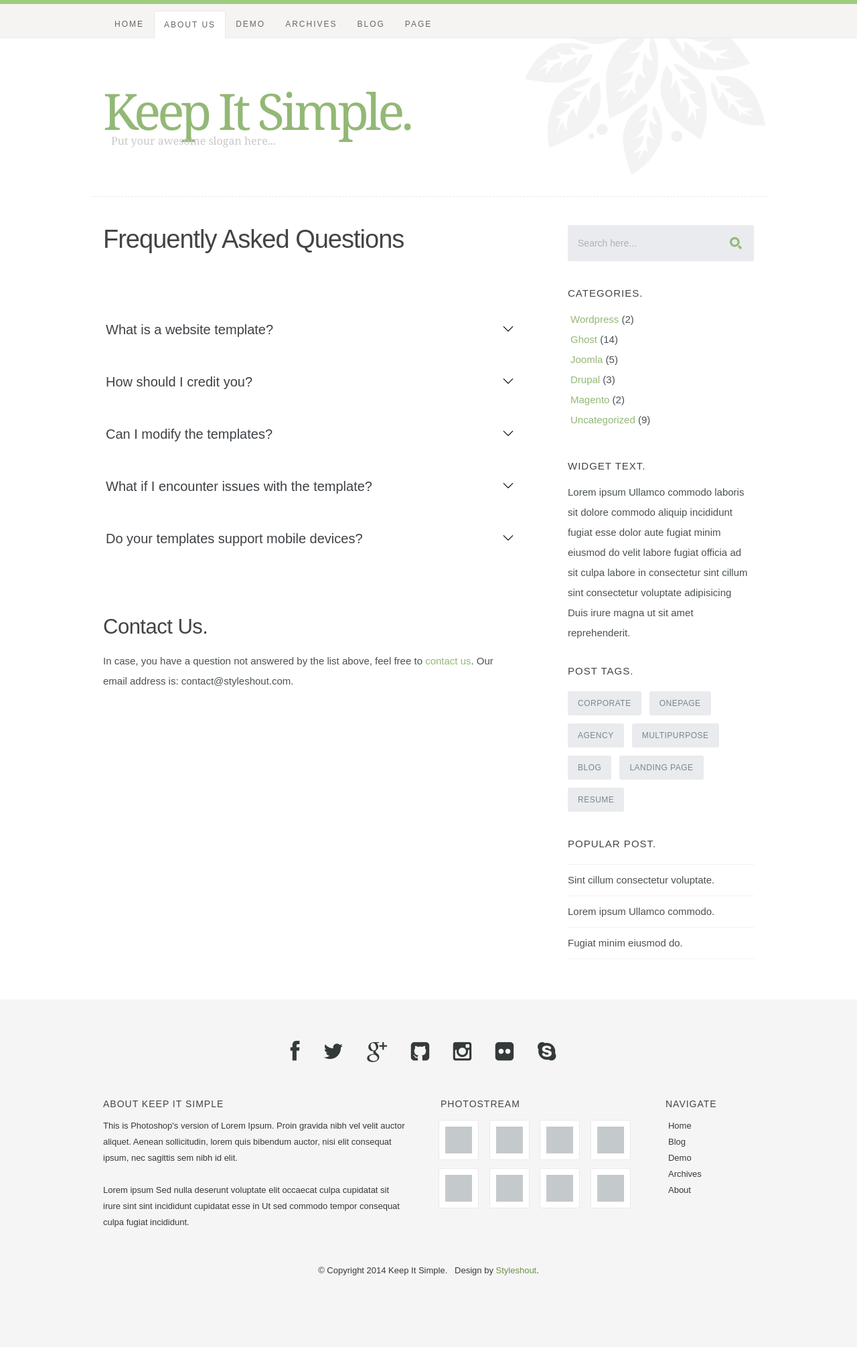
After one commit to katyadess/-bootstrap-hw, a Django app: page /faq in a window 1280 px wide. The commit adds this page. Shown: the whole page at 67% size. Run offline with Django 5.2, Linux system fonts and the light colour scheme; some libraries are stand-ins or nearby versions.

Commit message:
added q&a page

```diff
--- a/myproject/main/urls.py
+++ b/myproject/main/urls.py
@@ -10,4 +10,5 @@
     path('single/', views.single, name='single'),
     path('about', views.about, name='about'),
     path('contact/', views.contact, name='contact'),
+    path('faq', views.faq, name='faq')
 ]
--- a/myproject/main/views.py
+++ b/myproject/main/views.py
@@ -30,3 +30,40 @@
 
 def contact(request):
     return render(request, 'main/contact.html')
+
+def faq(request):
+    faqs = [
+        {
+            'question': 'What is a website template?',
+            'answer': 'A site template is a ready-made webpage or set of webpages that helps you set-up a high-quality \
+            website in a short period of time. It speeds up your design process since the pre-designed and pre-built webpages will serve as your starting point. \
+            It provides you with a fully designed and coded site layout that you can modify allowing you to build a website without the need to hire a professional web designer. \
+            Site templates help you save time and money.'
+        },
+        {
+            'question': 'How should I credit you?',
+            'answer': 'Just visibly credit us somewhere on your site. We prefer the footer credit that comes with the site template but if you don\'t want it there, you\'re still free to move it somewhere else on your site.'
+        },
+        {
+            'question': 'Can I modify the templates?',
+            'answer': 'Yes, you can fully customize the template to match your specific needs. \
+                You can change the design, colors, layout, and any other aspect of the template. \
+                Our templates are designed to be flexible and easy to modify, allowing you to \
+                create a unique website that fits your brand.'
+        },
+        {
+            'question': 'What if I encounter issues with the template?',
+            'answer': ' If you encounter any issues with the template, feel free to reach out to us for support. \
+            We are here to help you resolve any problems you may face. Additionally, our templates come with documentation \
+            that can guide you through the setup and customization process.'
+        },
+        {
+            'question': 'Do your templates support mobile devices?',
+            'answer': 'Yes, all our templates are designed to be fully responsive, meaning they will automatically adjust \
+                to fit different screen sizes and devices, including mobile phones and tablets. \
+                This ensures that your website looks great and functions well on any device.'
+        }
+    ]
+
+    context = {'faqs': faqs}
+    return render(request, 'main/faq.html', context)
--- /dev/null
+++ b/myproject/static/main/css/accordion.css
@@ -0,0 +1,33 @@
+#accordion {
+    margin: 6em 0;
+    display: flex;
+    flex-direction: column;
+    gap: 2em;
+}
+
+#accordion li label {
+    font-size: 2rem;
+    display: flex;
+    justify-content: space-between;
+    align-items: center;
+    cursor: pointer;
+}
+
+#accordion li label span {
+    font-size: 1.8rem;
+    color: black;
+}
+
+#accordion label + input[type='radio'] {
+    display: none;
+}
+
+#accordion .answer {
+    max-height: 0;
+    overflow: hidden;
+    transition: max-height .5s
+}
+
+#accordion label + input[type='radio']:checked + .answer {
+    max-height: 400px;
+}
--- a/myproject/templates/main/archives.html
+++ b/myproject/templates/main/archives.html
@@ -6,7 +6,7 @@
 	<li class="has-children"><a href="{% url "about" %}">About Us</a>
 	<ul>
 		<li><a href="{% url "contact" %}">Contact Us</a></li>
-		<li><a href="#">FAQ</a></li>
+		<li><a href="{% url "faq" %}">FAQ</a></li>
 	</ul>
  </li>
  <li><a href="{% url "demo" %}">Demo</a></li>
--- a/myproject/templates/main/blog.html
+++ b/myproject/templates/main/blog.html
@@ -6,7 +6,7 @@
 	<li class="has-children"><a href="{% url "about" %}">About Us</a>
 	<ul>
 		<li><a href="{% url "contact" %}">Contact Us</a></li>
-		<li><a href="#">FAQ</a></li>
+		<li><a href="{% url "faq" %}">FAQ</a></li>
 	</ul>
  </li>
  <li><a href="{% url "demo" %}">Demo</a></li>
--- a/myproject/templates/main/demo.html
+++ b/myproject/templates/main/demo.html
@@ -59,7 +59,7 @@
                <li class="has-children"><a href="{% url "about" %}">About Us</a>
                <ul>
                   <li><a href="{% url "contact" %}">Contact Us</a></li>
-	               <li><a href="#">FAQ</a></li>
+	               <li><a href="{% url "faq" %}">FAQ</a></li>
                </ul>
              </li>
              <li class="current"><a href="{% url "demo" %}">Demo</a></li>
--- /dev/null
+++ b/myproject/templates/main/faq.html
@@ -0,0 +1,57 @@
+{% extends "main/base.html" %}
+{% block navs %}
+<ul id="nav" class="nav">
+	<li><a href="{% url "index" %}">Home</a></li>
+	<li class="has-children current"><a href="{% url "about" %}">About Us</a>
+	<ul>
+	   <li><a href="{% url "contact" %}">Contact Us</a></li>
+	   <li><a href="{% url "faq" %}">FAQ</a></li>
+	</ul>
+ </li>
+ <li><a href="{% url "demo" %}">Demo</a></li>
+ <li><a href="{% url "archives" %}">Archives</a></li>
+	<li class="has-children"><a href="{% url "single" %}">Blog</a>
+		  <ul>
+	   <li><a href="{% url "blog" %}">Blog Entries</a></li>
+	   <li><a href="{% url "single" %}">Single Blog</a></li>
+	</ul>
+	</li>
+	<li><a href="{% url "page" %}">Page</a></li>
+ </ul> <!-- end #nav -->
+{% endblock navs %}
+{% block content %}
+{% load static %}
+<link rel="stylesheet" href="{% static "main/css/accordion.css" %}">
+<h1>Frequently Asked Questions</h1>
+
+<ul id="accordion">
+    {% for faq in faqs %}
+        <li>
+            <label for="faq-{{ forloop.counter }}">{{ faq.question }} <span><i class="bi bi-chevron-down"></i></span></label>
+            <input type="radio" name="accordion" id="faq-{{ forloop.counter }}">
+
+            <div class="answer">
+                <p>{{ faq.answer }}</p>
+            </div>
+        </li>
+    {% endfor %}
+</ul>
+
+<article class="entry">
+
+	<header class="entry-header">
+
+		<h2 class="entry-title">
+			Contact Us.
+		</h2>
+
+	</header>
+
+	<div class="entry-content">
+        <p>In case, you have a question not answered by the list above,
+            feel free to <a href="{% url "contact" %}">contact us</a>. Our email address is: contact@styleshout.com.</p>
+    </div>
+
+
+</article> <!-- end entry -->
+{% endblock content %}
--- a/myproject/templates/main/index.html
+++ b/myproject/templates/main/index.html
@@ -6,7 +6,7 @@
 	<li class="has-children"><a href="{% url "about" %}">About Us</a>
 	<ul>
 		<li><a href="{% url "contact" %}">Contact Us</a></li>
-		<li><a href="#">FAQ</a></li>
+		<li><a href="{% url "faq" %}">FAQ</a></li>
 	</ul>
  </li>
  <li><a href="{% url "demo" %}">Demo</a></li>
--- a/myproject/templates/main/page.html
+++ b/myproject/templates/main/page.html
@@ -6,7 +6,7 @@
 	<li class="has-children"><a href="{% url "about" %}">About Us</a>
 	<ul>
 		<li><a href="{% url "contact" %}">Contact Us</a></li>
-		<li><a href="#">FAQ</a></li>
+		<li><a href="{% url "faq" %}">FAQ</a></li>
 	</ul>
  </li>
  <li><a href="{% url "demo" %}">Demo</a></li>
--- a/myproject/templates/main/single.html
+++ b/myproject/templates/main/single.html
@@ -6,7 +6,7 @@
 	<li class="has-children"><a href="{% url "about" %}">About Us</a>
 	<ul>
 		<li><a href="{% url "contact" %}">Contact Us</a></li>
-		<li><a href="#">FAQ</a></li>
+		<li><a href="{% url "faq" %}">FAQ</a></li>
 	</ul>
  </li>
  <li><a href="{% url "demo" %}">Demo</a></li>
```
Also changed, not shown: myproject/templates/main/about.html (+6 -5 lines), myproject/templates/main/contact.html (+5 -4 lines).
